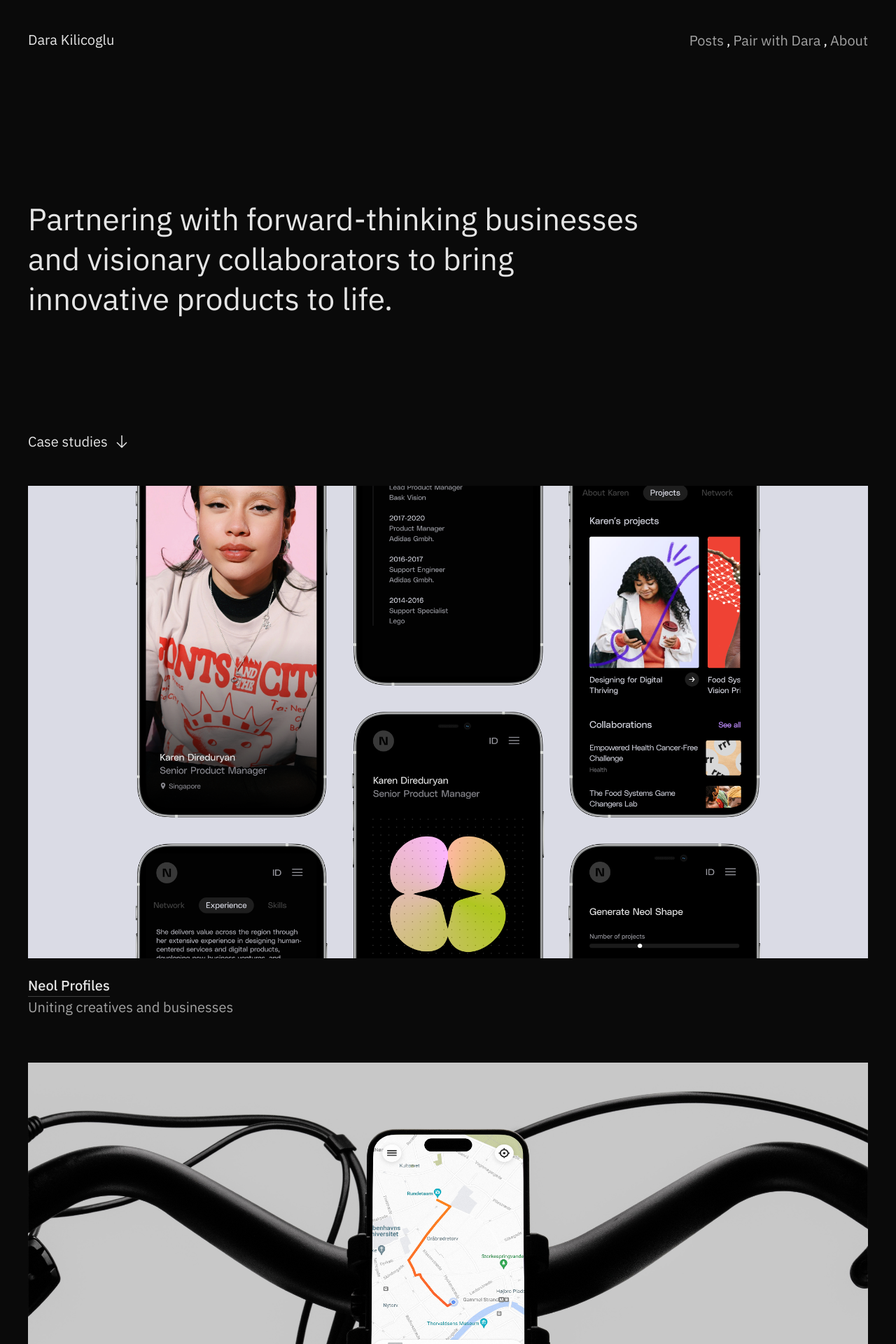
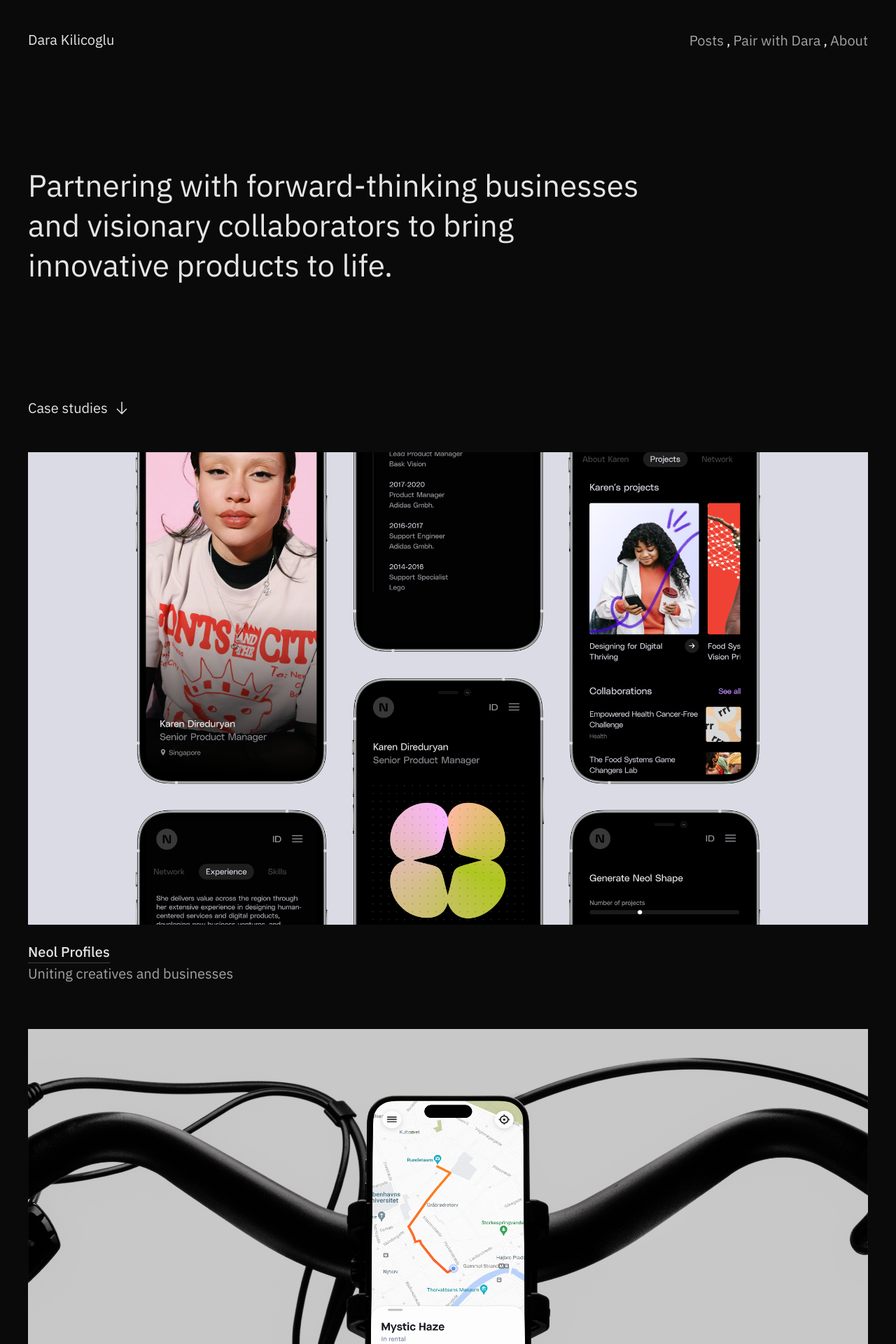
Before and after one commit to dara/dara.github.io, a Jekyll site: the page built from index.html, in a window 1280 px wide. Shown: the top 1920 px of the page at 70% size. Built offline with Jekyll 4.4.1, drawn with Linux system fonts in a browser that asks for light colours.

Commit message:
Fix header positioning

```diff
--- a/index.html
+++ b/index.html
@@ -2,7 +2,7 @@
 layout: default
 ---
 
-<header class="flex items-center mb-12 text-white justify-between relative">
+<header class="flex items-center text-white justify-between relative">
     <h1 class="border-b-2 border-transparent">Dara Kilicoglu</h1>
 
     <button id="mobile-menu-button" class="md:hidden" aria-label="Menu">
```
